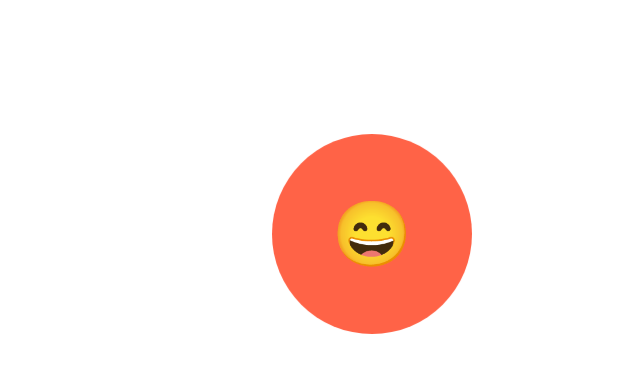
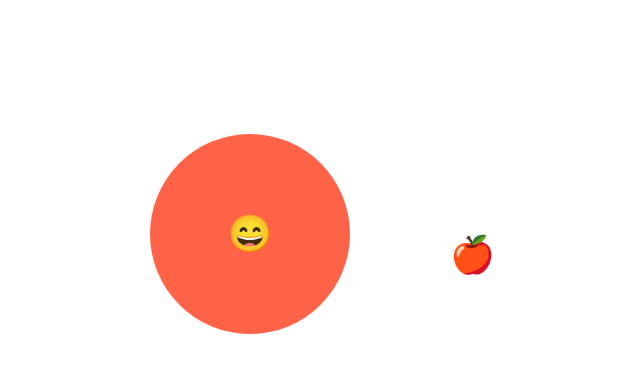
Before and after one commit to ZERO2ONE23581/ReactJS_MasterClass, a React (Create React App) app: page / in a window 1280 px wide. Shown: the top 372 px of the page, without its empty margins (268-908 px from the left). Built offline with nearby package versions, Linux system fonts and the light colour scheme.

Commit message:
pseudo 2

```diff
--- a/src/App.jsx
+++ b/src/App.jsx
@@ -17,6 +17,14 @@ const rotateAnimation = keyframes`
   }
 `;
 
+const Emoji = styled.span`
+  font-size: 36px;
+  &:nth-child(2) {
+    margin: 100px;
+    animation: ${rotateAnimation} 2s ease-in-out infinite;
+  }
+`;
+
 const Box = styled.div`
   height: 200px;
   width: 200px;
@@ -28,11 +36,9 @@ const Box = styled.div`
   &:hover {
     background-color: blue;
   }
-  span {
-    font-size: 4rem;
-    &:hover {
-      font-size: 8rem;
-    }
+  ${Emoji}:hover {
+    font-size: 8rem;
+
     &:active {
       opacity: 0;
     }
@@ -43,8 +49,9 @@ function App() {
   return (
     <Wrapper>
       <Box>
-        <span>😄</span>
+        <Emoji>😄</Emoji>
       </Box>
+      <Emoji>🍎</Emoji>
     </Wrapper>
   );
 }
```
